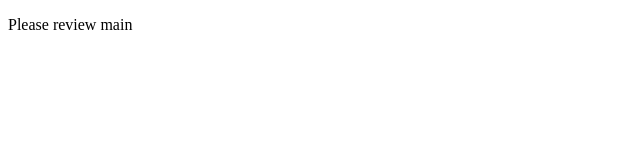
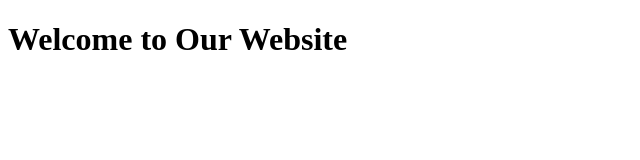
Before and after one commit to eririn318/version-control-simulation-erikokan, a plain HTML site: page index.html in a window 1280 px wide. Shown: the whole page, without its empty margins (0-640 px from the left). Drawn offline with Linux system fonts and the light colour scheme.

Commit message:
main branch

```diff
--- a/index.html
+++ b/index.html
@@ -6,6 +6,6 @@
     <title>Document</title>
   </head>
   <body>
-    <p>Please review main</p>
+    <h1>Welcome to Our Website</h1>
   </body>
 </html>
```
